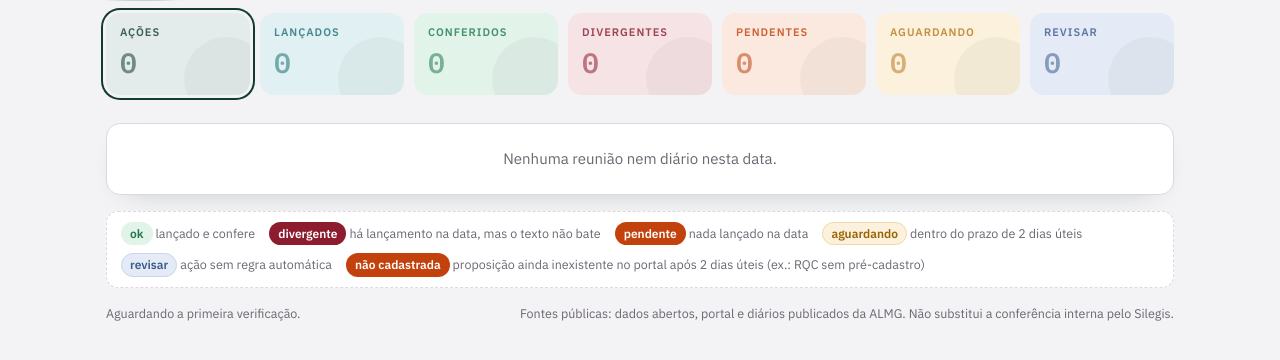
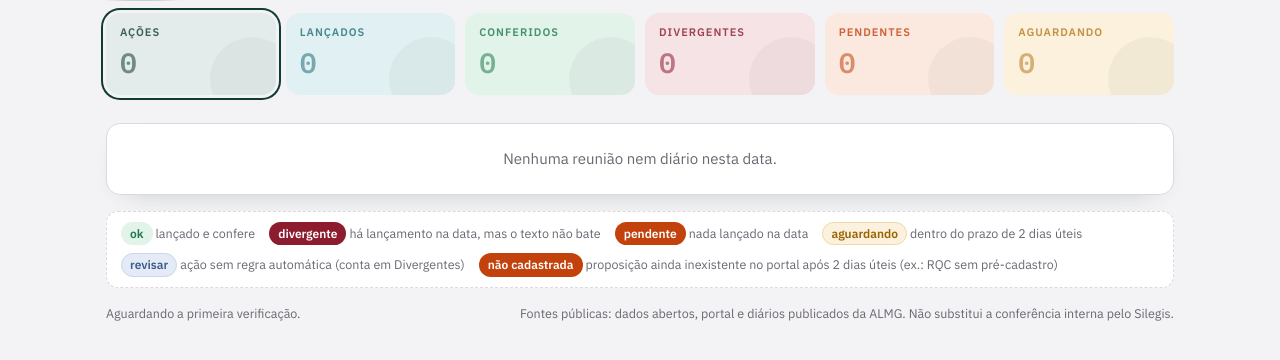
Before and after one commit to diogocascimiro/mate, a website: page index.html in a window 1280 px wide. Shown: the part 222-582 px from the top of the page. Drawn offline with nearby package versions, Linux system fonts and the light colour scheme; no server answers.

Commit message:
Update index.html

```diff
--- a/index.html
+++ b/index.html
@@ -45,8 +45,8 @@ input[type=date],select{padding:6px 8px;border:1px solid var(--line);border-radi
 .day.sel{border-color:var(--accent);box-shadow:inset 0 0 0 1px var(--accent)}
 .day b{font-family:var(--fm);font-size:13px}.day small{font-size:11px;color:var(--muted)}
 .dots{display:flex;gap:3px}.dots i{width:7px;height:7px;border-radius:50%}
-.summary{display:grid;grid-template-columns:repeat(7,1fr);gap:1px;background:var(--line);border:1px solid var(--line);border-radius:14px;overflow:hidden}
-@media (max-width:900px){.summary{grid-template-columns:repeat(4,1fr)}}@media (max-width:560px){.summary{grid-template-columns:repeat(2,1fr)}}
+.summary{display:grid;grid-template-columns:repeat(6,1fr);gap:1px;background:var(--line);border:1px solid var(--line);border-radius:14px;overflow:hidden}
+@media (max-width:900px){.summary{grid-template-columns:repeat(3,1fr)}}@media (max-width:560px){.summary{grid-template-columns:repeat(2,1fr)}}
 .stat{background:var(--paper);padding:12px 14px;display:grid;gap:2px;cursor:pointer;border:0;text-align:left;border-radius:0}
 .stat.on{background:var(--soft)}
 .stat .k{font-size:11px;letter-spacing:.08em;text-transform:uppercase;color:var(--muted);font-weight:600}
@@ -207,7 +207,7 @@ table.grade tr.edc a{color:inherit}
 <span><span class="pill s-divergente">divergente</span> há lançamento na data, mas o texto não bate</span>
 <span><span class="pill s-pendente">pendente</span> nada lançado na data</span>
 <span><span class="pill s-aguardando">aguardando</span> dentro do prazo de 2 dias úteis</span>
-<span><span class="pill s-revisar">revisar</span> ação sem regra automática</span>
+<span><span class="pill s-revisar">revisar</span> ação sem regra automática (conta em Divergentes)</span>
 <span><span class="pill s-nao_cadastrada">não cadastrada</span> proposição ainda inexistente no portal após 2 dias úteis (ex.: RQC sem pré-cadastro)</span>
 </div>
 <footer><span id="rodadaInfo"></span><span>Fontes públicas: dados abertos, portal e diários publicados da ALMG. Não substitui a conferência interna pelo Silegis.</span></footer>
@@ -215,7 +215,7 @@ table.grade tr.edc a{color:inherit}
 <script>
 (() => {
 const $ = id => document.getElementById(id);
-const ST = [["todos","Ações"],["lancados","Lançados"],["ok","Conferidos"],["divergente","Divergentes"],["pendente","Pendentes"],["aguardando","Aguardando"],["revisar","Revisar"]];
+const ST = [["todos","Ações"],["lancados","Lançados"],["ok","Conferidos"],["divergente","Divergentes"],["pendente","Pendentes"],["aguardando","Aguardando"]];
 const COR = { ok:"var(--ok)", divergente:"var(--bad)", pendente:"var(--bad)", nao_cadastrada:"var(--bad)", aguardando:"var(--warn)", revisar:"var(--info)", novo:"var(--muted)" };
 const LBL = { ok:"ok", divergente:"divergente", pendente:"pendente", nao_cadastrada:"não cadastrada", aguardando:"aguardando", revisar:"revisar", silegis:"via Silegis", pre_cadastro:"pré-cadastro", novo:"na fila" };
 const hoje = new Date(Date.now() - 3*3600e3).toISOString().slice(0,10);
@@ -271,7 +271,7 @@ function renderDays(){
     const b = el("button", "day" + (d === sel ? " sel" : ""));
     b.append(el("small", null, wd(d)), el("b", null, fmtD(d)));
     const dots = el("span", "dots"); const s = by[d] || {};
-    const prob = (s.divergente || 0) + (s.pendente || 0) + (s.nao_cadastrada || 0), esp = (s.aguardando || 0) + (s.revisar || 0);
+    const prob = (s.divergente || 0) + (s.pendente || 0) + (s.nao_cadastrada || 0) + (s.revisar || 0), esp = (s.aguardando || 0);
     if (prob) { const x = el("i", "dp", String(prob)); x.title = prob + " com problema"; dots.appendChild(x); }
     if (esp) { const x = el("i", "de", String(esp)); x.title = esp + " aguardando ou a revisar"; dots.appendChild(x); }
     if (prob) b.classList.add("tem-prob");
@@ -285,7 +285,7 @@ function render(){
   const itsD = diarios.flatMap(d => d.itens);
   const ocorreu = new Set((dia ? dia.reunioes : []).filter(r => r.ocorrida === "S").map(r => r.id));   // só reuniões com resultado publicado
   const its = (dia ? dia.itens : []).filter(i => i.acao !== "Designação de relatoria" && ocorreu.has(i.reuniao_id)).concat(itsD);
-  const cnt = { todos: its.length }; its.forEach(i => { const k = i.status === "nao_cadastrada" ? "pendente" : i.status; cnt[k] = (cnt[k] || 0) + 1; if (i.status === "ok" || i.status === "divergente") cnt.lancados = (cnt.lancados || 0) + 1; });
+  const cnt = { todos: its.length }; its.forEach(i => { const k = i.status === "nao_cadastrada" ? "pendente" : i.status === "revisar" ? "divergente" : i.status; cnt[k] = (cnt[k] || 0) + 1; if (i.status === "ok" || i.status === "divergente") cnt.lancados = (cnt.lancados || 0) + 1; });
   const sm = $("summary"); sm.textContent = "";
   for (const [k, l] of ST) {
     const b = el("button", "stat" + (filtro === k ? " on" : "")); b.type = "button";
@@ -297,7 +297,7 @@ function render(){
   const list = $("list"); list.textContent = "";
   const reun = dia ? dia.reunioes : [];
   if (!reun.length && !diarios.length) { list.appendChild(el("div", "card empty", "Nenhuma reunião nem diário nesta data.")); return; }
-  const passa = i => filtro === "todos" || i.status === filtro || (filtro === "pendente" && i.status === "nao_cadastrada") || (filtro === "lancados" && (i.status === "ok" || i.status === "divergente"));
+  const passa = i => filtro === "todos" || i.status === filtro || (filtro === "pendente" && i.status === "nao_cadastrada") || (filtro === "divergente" && i.status === "revisar") || (filtro === "lancados" && (i.status === "ok" || i.status === "divergente"));
   const ORD = ["divergente","pendente","nao_cadastrada","aguardando","revisar","silegis","pre_cadastro","novo","ok"];
   const card = el("section", "card"); const box = el("div", "tablebox"); const t = el("table", "grade");
   let mostradas = 0;
```
